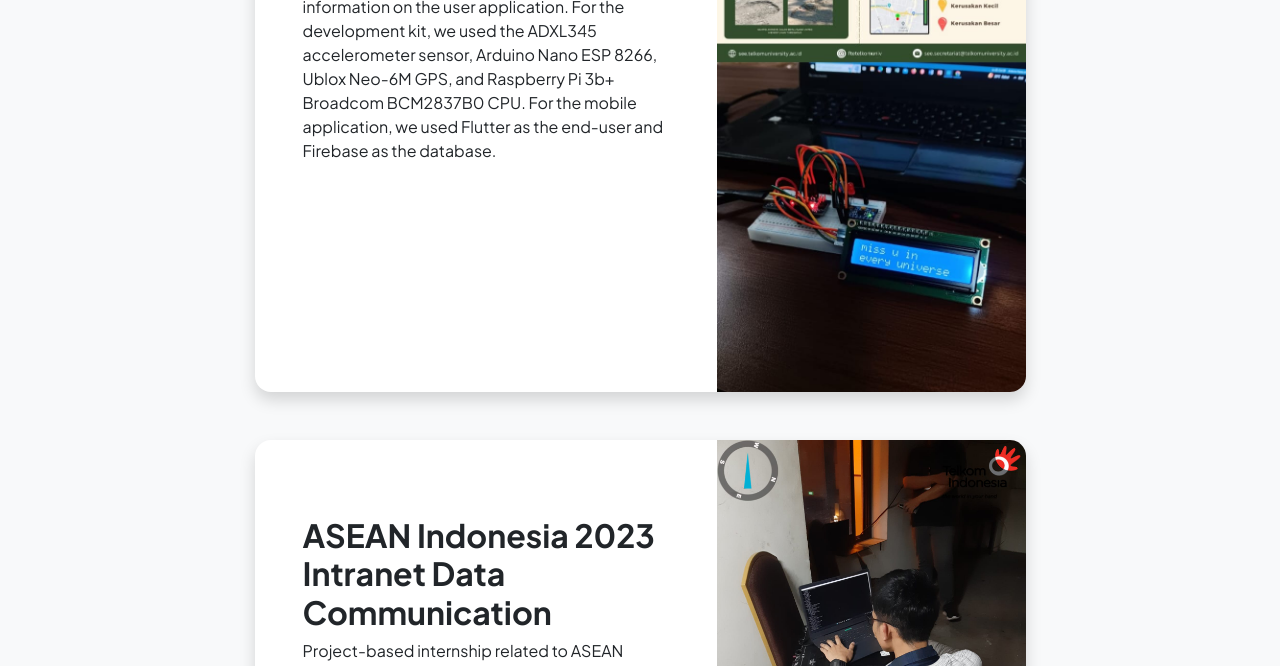
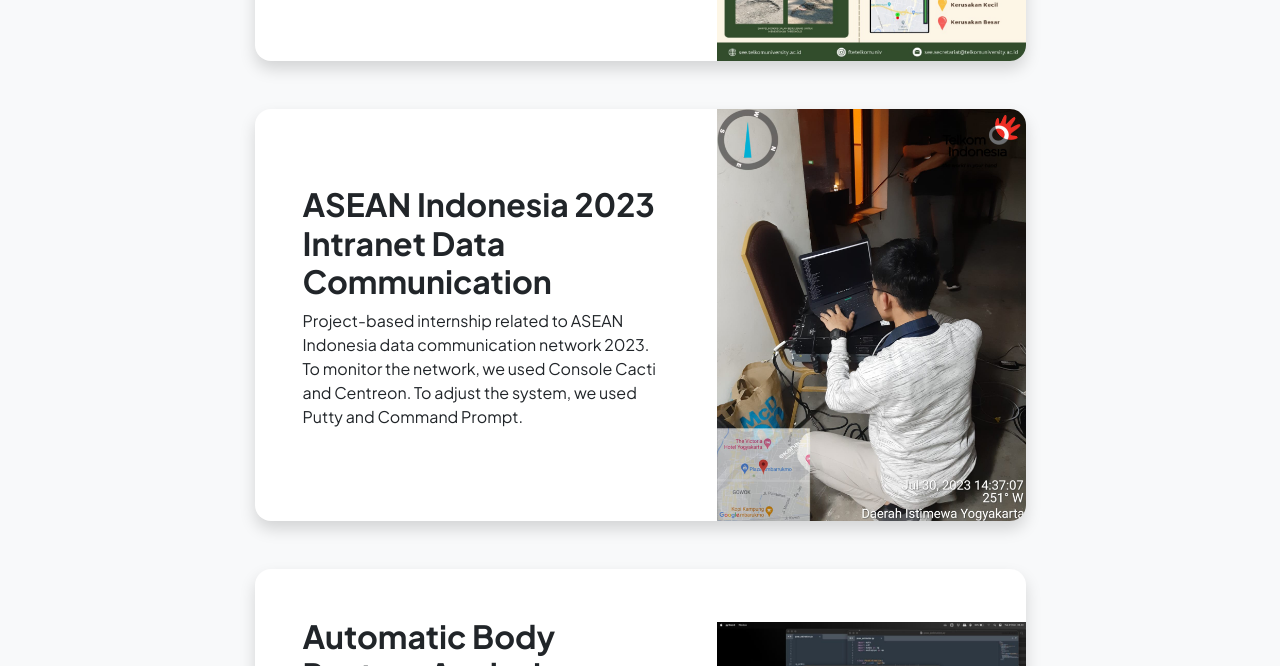
Before and after one commit to dannyauliaa/mydannyauliaa, a plain HTML site: page projects.html in a window 1280 px wide. Shown: the part 601-1267 px from the top of the page. Drawn offline with nearby package versions, Linux system fonts and the light colour scheme; a script that the page names is missing.

Commit message:
Update projects.html

```diff
--- a/projects.html
+++ b/projects.html
@@ -50,7 +50,7 @@
                                             <h2 class="fw-bolder">Pothole Mapping Internet of Things</h2>
                                             <p>We developed a sensor that can detect road damage, record location points, classify the level of road damage, and display road damage information on the user application. For the development kit, we used the ADXL345 accelerometer sensor, Arduino Nano ESP 8266, Ublox Neo-6M GPS, and Raspberry Pi 3b+ Broadcom BCM2837B0 CPU. For the mobile application, we used Flutter as the end-user and Firebase as the database.</p>
                                         </div>
-                                        <img class="img-fluid" src="assets/img/IoT-Mapping(combine).jpeg" alt="..." />
+                                        <img class="img-fluid" src="assets/img/IoT-Mapping4.jpeg" alt="..." />
                                     </div>
                                 </div>
                             </div>
```
